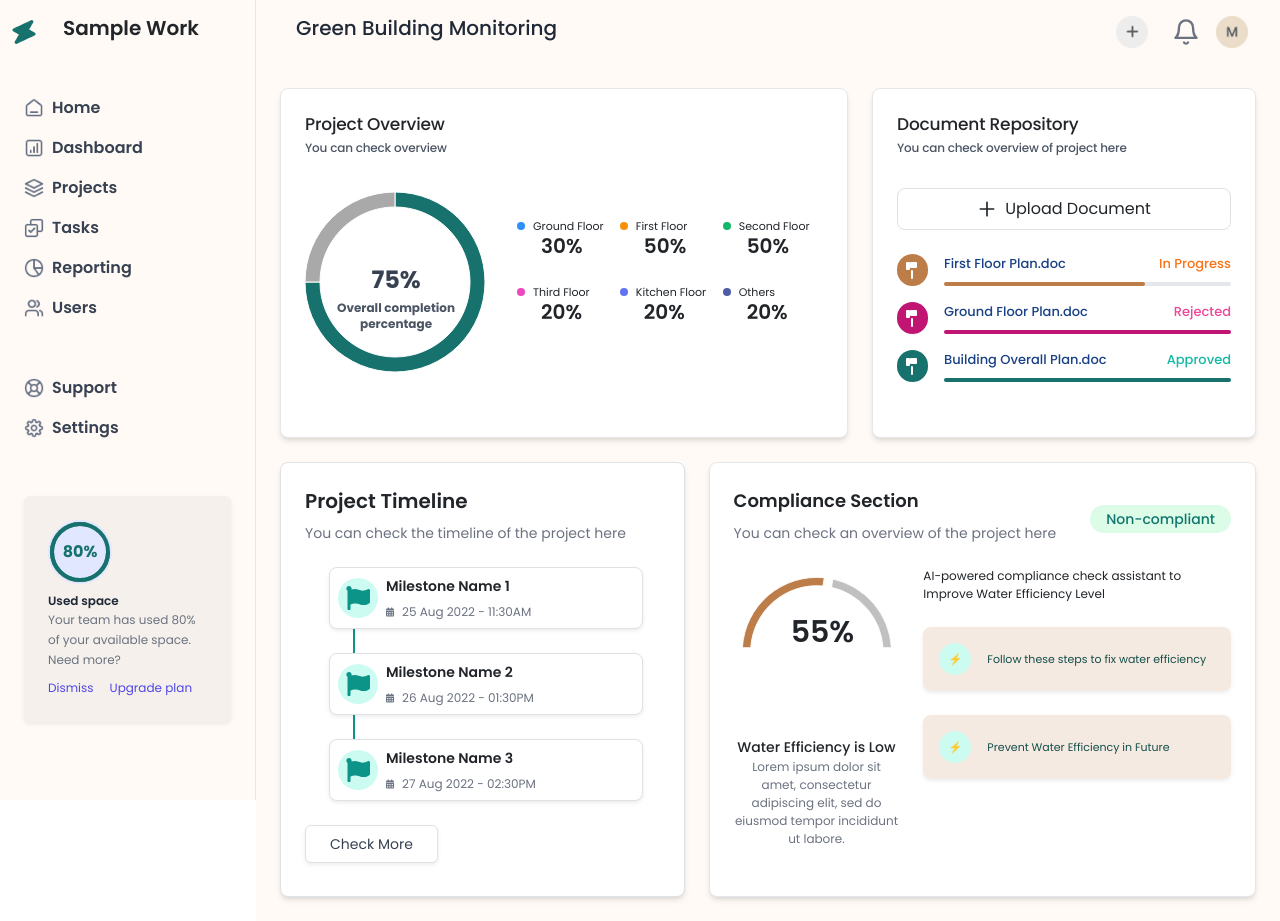
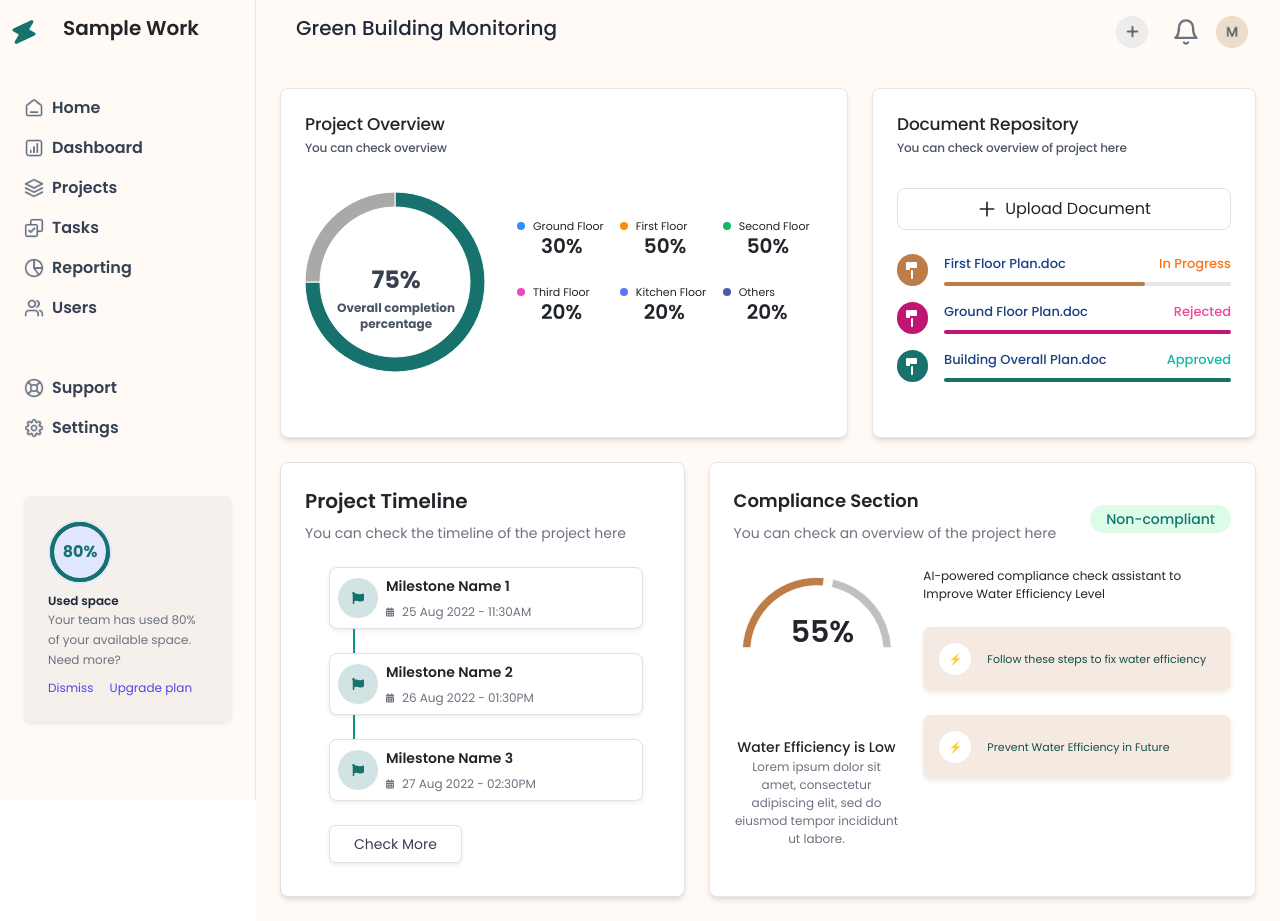
Before and after one commit to HeyAryan27/Project, a React (Vite) app: page / in a window 1280 px wide. Built offline with nearby package versions, Linux system fonts and the light colour scheme.

Commit message:
color changes

```diff
--- a/src/components/Compliance.jsx
+++ b/src/components/Compliance.jsx
@@ -38,7 +38,7 @@ function App() {
             style={{ fontSize: "11px" }}
             className="w-full flex items-center p-3 mb-4 bg-[#BD7D4929] text-teal-900 rounded-lg shadow-sm hover:bg-orange-200"
           >
-              <span className="inline-flex items-center justify-center h-8 w-8 bg-teal-100 text-teal-900 rounded-full mr-4">
+              <span className="inline-flex items-center justify-center h-8 w-8 bg-white text-teal-900 rounded-full mr-4">
                 &#9889;
               </span>
               Follow these steps to fix water efficiency
@@ -48,7 +48,7 @@ function App() {
             style={{ fontSize: "11px" }}
             className="w-full flex items-center p-3 bg-[#BD7D4929] text-teal-900 rounded-lg shadow-sm hover:bg-orange-200"
           >
-            <span className="inline-flex items-center justify-center h-8 w-8 bg-teal-100 text-teal-900 rounded-full mr-4">
+            <span className="inline-flex items-center justify-center h-8 w-8 bg-white text-teal-900 rounded-full mr-4">
               &#9889;
             </span>
             Prevent Water Efficiency in Future
--- a/src/components/Document.jsx
+++ b/src/components/Document.jsx
@@ -1,5 +1,5 @@
 import React from "react";
-import Vector from '/home/aryan/Documents/Dashs/Dash/src/components/images/Vector.svg';
+import Vector from './images/Vector.svg';
 const documents = [
   {
     name: "First Floor Plan.doc",
--- a/src/components/ProjectTimeline.jsx
+++ b/src/components/ProjectTimeline.jsx
@@ -38,8 +38,8 @@ const ProjectTimeline = () => {
           >
             <div className="bg-white border border-teal-200 rounded-lg p-2 md:p-3 lg:p-4 w-full max-w-[80%] sm:max-w-[90%] lg:max-w-[95%] shadow-sm">
               <div className="flex gap-2 items-center">
-                <div className="flex items-center justify-center bg-teal-100 text-teal-600 w-6 h-6 md:w-8 md:h-8 lg:w-10 lg:h-10 rounded-full">
-                  <FaFlag className="w-4 h-4 md:w-5 md:h-5 lg:w-6 lg:h-6" />
+                <div style={{background: "#D1e3e2"}} className="flex items-center justify-center text-teal-600 w-6 h-6 md:w-8 md:h-8 lg:w-10 lg:h-10 rounded-full">
+                  <FaFlag color="#17726d" className="w-4 h-4 md:w-3 md:h-5 lg:w-3 lg:h-5" />
                 </div>
                 <div>
                   <h3 className="text-sm md:text-base lg:text-sm font-semibold">
@@ -56,7 +56,7 @@ const ProjectTimeline = () => {
         ))}
       </div>
 
-      <div className="w-full mt-4 sm:mt-6 flex justify-center lg:justify-start ">
+      <div className="w-full mt-4 ml-6 sm:mt-6 flex justify-center lg:justify-start ">
         <button className="border border-gray-300 bg-white hover:bg-gray-50 text-gray-700 px-4 md:px-6 lg:px-8 py-2 md:py-2.5 lg:py-3 rounded-md shadow-sm text-sm md:text-base lg:text-sm">
           Check More
         </button>
--- a/src/components/Sidebar.jsx
+++ b/src/components/Sidebar.jsx
@@ -31,38 +31,41 @@ const Sidebar = ({ isOpen, toggleSidebar }) => {
         />
       </div>
       <ul className="mt-6 text-xs -ml-8">
-      <li className="flex items-center px-4 py-2 text-gray-700 hover:bg-gray-100 font-inter text-[16px] font-semibold leading-[24px] text-left">
-  <img src={homeLogo} alt="Home" className="w-5 h-5 mr-2" />
-  Home
-</li>
+        <li style={{color: "#344054"}} className="flex items-center px-4 py-2 text-gray-700 hover:bg-gray-100 font-inter text-[16px] font-semibold leading-[24px] text-left">
+          <img src={homeLogo} alt="Home" className="w-5 h-5 mr-2" />
+          Home
+        </li>
 
-<li className="flex items-center px-4 py-2 text-gray-700 hover:bg-gray-100 font-inter text-[16px] font-semibold leading-[24px] text-left">
+        <li
+          className="flex items-center px-4 py-2 text-gray-700 hover:bg-gray-100 font-inter text-[16px] font-semibold leading-[24px] text-left"
+          style={{ color: "#344054" }}
+        >
           <img src={Dashboard} alt="Dashboard" className="w-5 h-5 mr-2" />
           Dashboard
         </li>
-        <li className="flex items-center px-4 py-2 text-gray-700 hover:bg-gray-100 font-inter text-[16px] font-semibold leading-[24px] text-left">
+        <li style={{color: "#344054"}} className="flex items-center px-4 py-2 text-gray-700 hover:bg-gray-100 font-inter text-[16px] font-semibold leading-[24px] text-left">
           <img src={Project} alt="Project" className="w-5 h-5 mr-2" />
           Projects
         </li>
-        <li className="flex items-center px-4 py-2 text-gray-700 hover:bg-gray-100 font-inter text-[16px] font-semibold leading-[24px] text-left">
+        <li style={{color: "#344054"}} className="flex items-center px-4 py-2 text-gray-700 hover:bg-gray-100 font-inter text-[16px] font-semibold leading-[24px] text-left">
           <img src={Check} alt="Check" className="w-5 h-5 mr-2" />
           Tasks
         </li>
-        <li className="flex items-center px-4 py-2 text-gray-700 hover:bg-gray-100 font-inter text-[16px] font-semibold leading-[24px] text-left">
+        <li style={{color: "#344054"}} className="flex items-center px-4 py-2 text-gray-700 hover:bg-gray-100 font-inter text-[16px] font-semibold leading-[24px] text-left">
           <img src={Reporting} alt="Reporting" className="w-5 h-5 mr-2" />
           Reporting
         </li>
-        <li className="flex items-center px-4 py-2 text-gray-700 hover:bg-gray-100 font-inter text-[16px] font-semibold leading-[24px] text-left">
+        <li style={{color: "#344054"}} className="flex items-center px-4 py-2 text-gray-700 hover:bg-gray-100 font-inter text-[16px] font-semibold leading-[24px] text-left">
           <img src={User} alt="User" className="w-5 h-5 mr-2" />
           Users
         </li>
       </ul>
       <div className="mt-auto px-4 py-4">
-        <div className="flex items-center -px-8 py-2 text-gray-700 hover:bg-gray-100 font-inter text-[16px] font-semibold leading-[24px] text-left">
+        <div style={{color: "#344054"}} className="flex items-center -px-8 py-2 text-gray-700 hover:bg-gray-100 font-inter text-[16px] font-semibold leading-[24px] text-left">
           <img src={Support} alt="Support" className="w-5 h-5 mr-2" />
           Support
         </div>
-        <div className="flex items-center -px-8 py-2 text-gray-700 hover:bg-gray-100 font-inter text-[16px] font-semibold leading-[24px] text-left">
+        <div style={{color: "#344054"}} className="flex items-center -px-8 py-2 text-gray-700 hover:bg-gray-100 font-inter text-[16px] font-semibold leading-[24px] text-left">
           <img src={Setting} alt="Setting" className="w-5 h-5 mr-2" />
           Settings
         </div>
```
